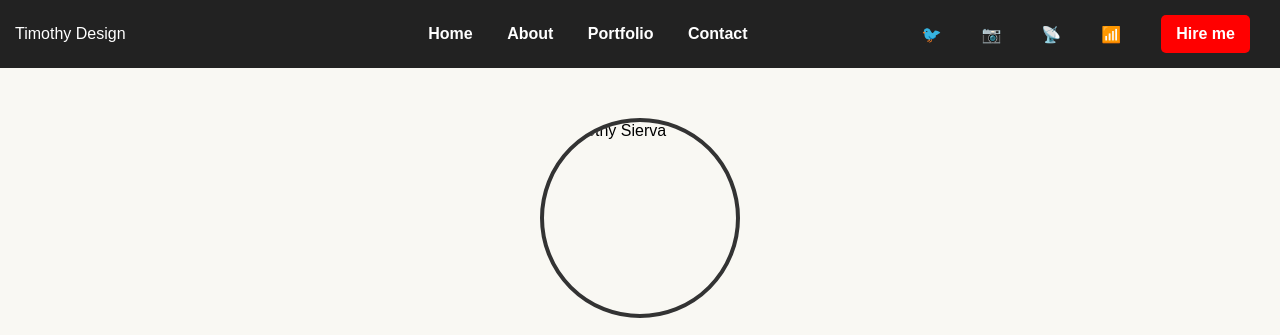
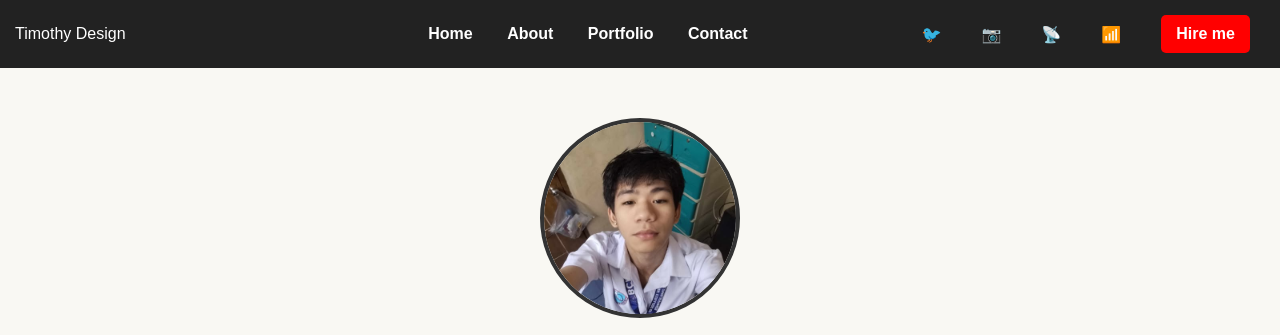
Before and after one commit to Timothy-Sierva/Webdev, a plain HTML site: page contact.html in a window 1280 px wide. Shown: the top 335 px of the page. Drawn offline with Linux system fonts and the light colour scheme.

Commit message:
Update contact.html

```diff
--- a/contact.html
+++ b/contact.html
@@ -196,7 +196,7 @@
     </div>
 
   <div class="contact-section">
-    <img src="images/timothypic.jpg" alt="Timothy Sierva" class="profile-img">
+    <img src="timothypic.jpg" alt="Timothy Sierva" class="profile-img">
 
     <div class="contact-header">Contact me</div>
 
```
